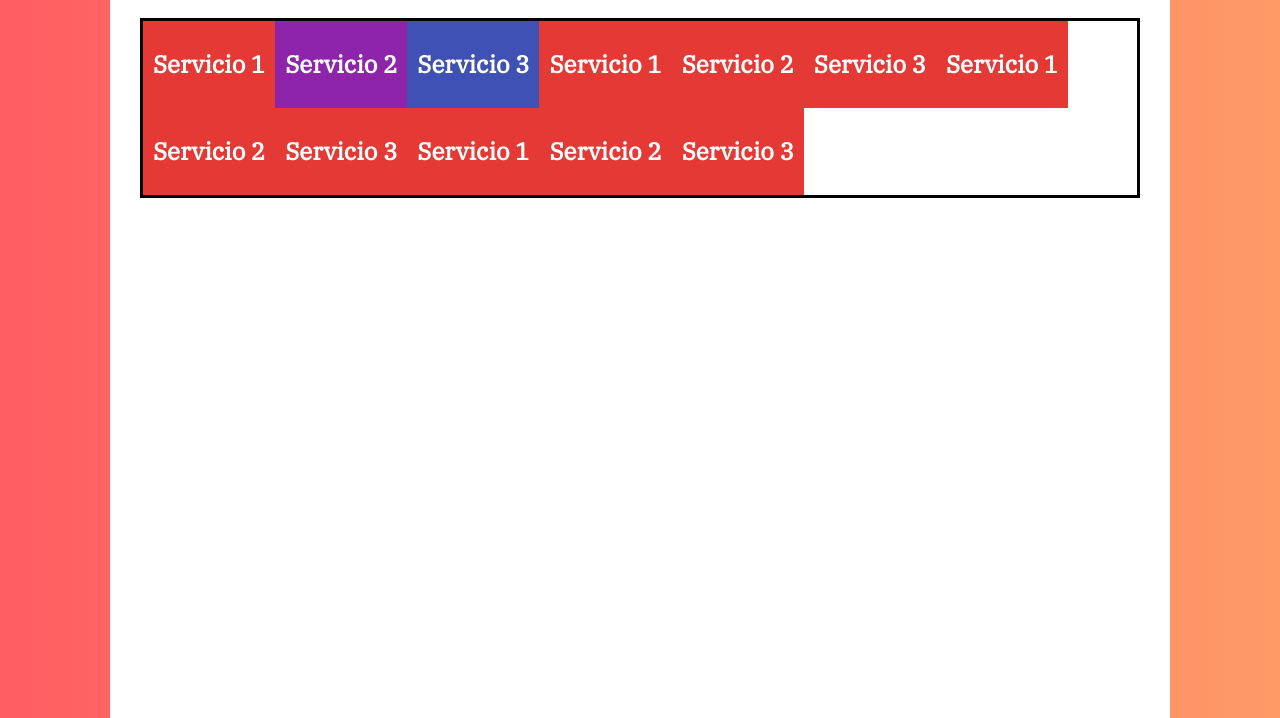
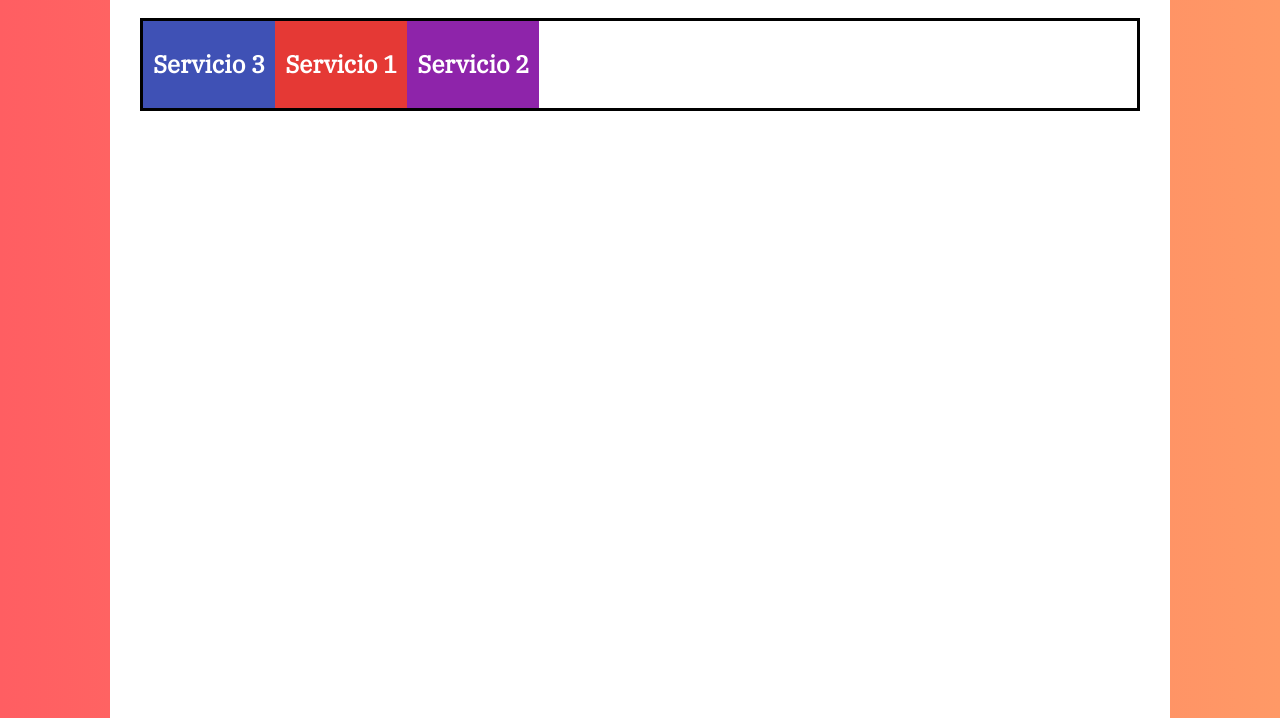
Before and after one commit to IngOcram/curso-flexbox-css-grid, a plain HTML site: page basicos-flexbox/01-inicio/index.html in a window 1280 px wide. Shown: the part 82-800 px from the top of the page. Drawn offline with nearby package versions, Linux system fonts and the light colour scheme.

Commit message:
flex flow and Order

```diff
--- a/basicos-flexbox/01-inicio/index.html
+++ b/basicos-flexbox/01-inicio/index.html
@@ -26,36 +26,6 @@
                 <h2>Servicio 3</h2>
             </div>
 
-            <div class="elemento-flex elemento-1">
-                <h2>Servicio 1</h2>
-            </div>
-            <div class="elemento-flex elemento-2">
-                <h2>Servicio 2</h2>
-            </div>
-            <div class="elemento-flex elemento-3">
-                <h2>Servicio 3</h2>
-            </div>
-
-            <div class="elemento-flex elemento-1">
-                <h2>Servicio 1</h2>
-            </div>
-            <div class="elemento-flex elemento-2">
-                <h2>Servicio 2</h2>
-            </div>
-            <div class="elemento-flex elemento-3">
-                <h2>Servicio 3</h2>
-            </div>
-
-            <div class="elemento-flex elemento-1">
-                <h2>Servicio 1</h2>
-            </div>
-            <div class="elemento-flex elemento-2">
-                <h2>Servicio 2</h2>
-            </div>
-            <div class="elemento-flex elemento-3">
-                <h2>Servicio 3</h2>
-            </div>
-
         </div>
     </div>
 
--- a/basicos-flexbox/01-inicio/styles.css
+++ b/basicos-flexbox/01-inicio/styles.css
@@ -37,13 +37,31 @@ h2 {
 
 .elemento-flex {
     padding: 10px;
+}
+
+.elemento-flex:nth-child(1) {
     background-color: #E53935;
 }
 
 .elemento-flex:nth-child(2) {
+    order: -1;
     background-color: #8E24AA;
 }
 
 .elemento-flex:nth-child(3) {
     background-color: #3F51B5;
 }
+
+@media screen and (min-width: 768px) {
+    .elemento-flex:nth-child(3) {
+        order: -1;
+        background-color: #3F51B5;
+    }
+
+    .elemento-flex:nth-child(2) {
+        order: 3;
+        background-color: #8E24AA;
+    }
+
+
+}
```
